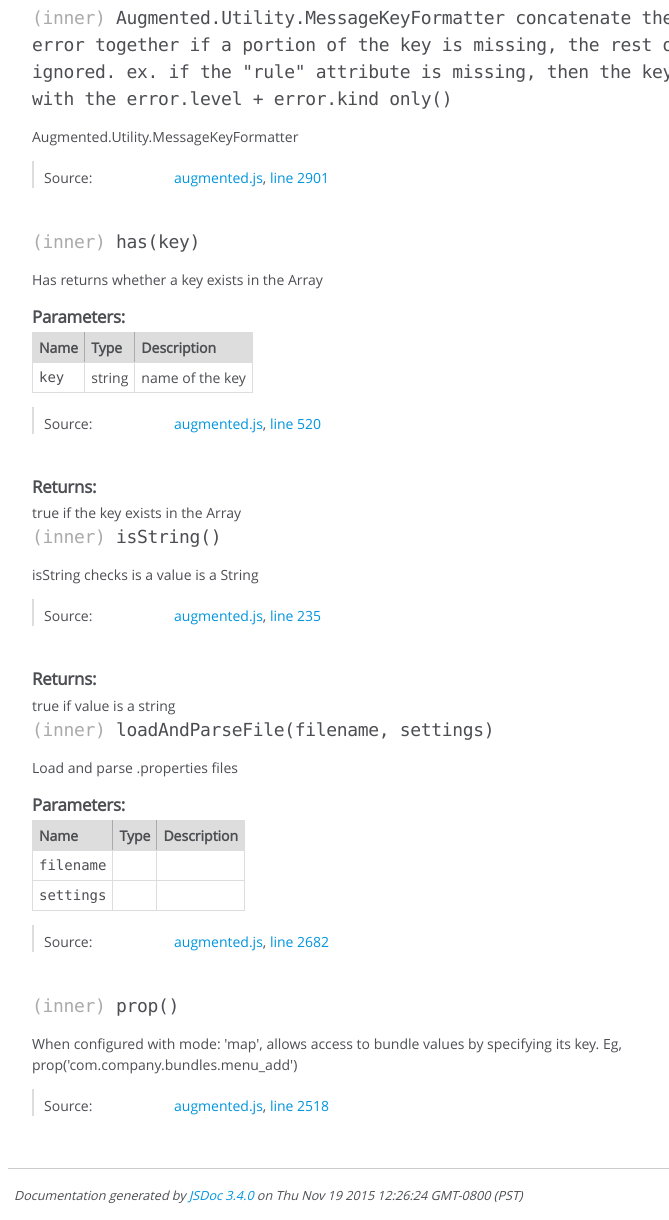
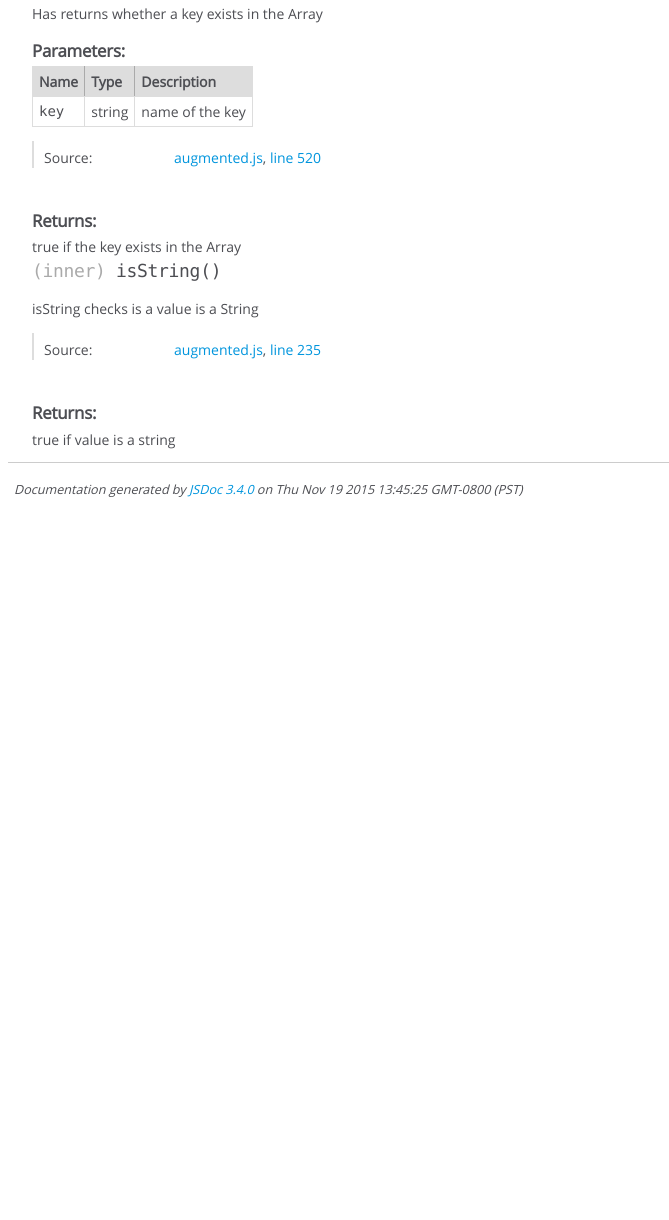
Before and after one commit to Augmentedjs/augmented, a plain HTML site: page src/main/webapp/jsdoc/module-Augmented.html in a window 1280 px wide. Shown: the part 1110-2330 px from the top of the page, without its empty margins (0-669 px from the left). After the commit the page ends 1623 px from the top, so only its background shows below. Drawn offline with Linux system fonts and the light colour scheme.

Commit message:
More jsdoc

```diff
--- a/src/main/webapp/jsdoc/module-Augmented.html
+++ b/src/main/webapp/jsdoc/module-Augmented.html
@@ -142,11 +142,6 @@
 
         <dl>
             <dt><a href="module-Augmented-abstractLogger.html">abstractLogger</a></dt>
-            <dd></dd>
-
-            <dt><a href="module-Augmented-Augmented.ValidationFramework%250AThe%2520Validation%2520Framework%2520Base%2520Wrapper%2520Class%250AProvides%2520abstraction%2520for%2520base%2520validation%2520build-in%2520library.html">Augmented.ValidationFramework
-The Validation Framework Base Wrapper Class
-Provides abstraction for base validation build-in library</a></dt>
             <dd></dd>
 
             <dt><a href="module-Augmented-i18nBase.html">i18nBase</a></dt>
@@ -352,92 +347,6 @@
 
 
         <h3 class="subsection-title">Methods</h3>
-
-
-
-
-
-
-    <h4 class="name" id="~Augmented.Utility.MessageKeyFormatterconcatenatethepiecesoftheerrortogetherifaportionofthekeyismissing,therestofthekeyisignored.ex.ifthe%22rule%22attributeismissing,thenthekeywillreturnwiththeerror.level+error.kindonly"><span class="type-signature">(inner) </span>Augmented.Utility.MessageKeyFormatter
-
-concatenate the pieces of the error together if a portion of the key is
-missing, the rest of the key is ignored. ex. if the "rule" attribute is
-missing, then the key will return with the error.level + error.kind only<span class="signature">()</span><span class="type-signature"></span></h4>
-
-
-
-
-
-<div class="description">
-    Augmented.Utility.MessageKeyFormatter
-</div>
-
-
-
-
-
-
-
-
-
-
-
-
-
-<dl class="details">
-
-
-
-
-
-
-
-
-
-
-
-
-
-
-
-
-
-
-
-
-
-
-
-
-
-
-    <dt class="tag-source">Source:</dt>
-    <dd class="tag-source"><ul class="dummy"><li>
-        <a href="augmented.js.html">augmented.js</a>, <a href="augmented.js.html#line2901">line 2901</a>
-    </li></ul></dd>
-
-
-
-
-
-
-
-</dl>
-
-
-
-
-
-
-
-
-
-
-
-
-
-
-
 
 
 
@@ -678,233 +587,6 @@
 
 
 
-    <h4 class="name" id="~loadAndParseFile"><span class="type-signature">(inner) </span>loadAndParseFile<span class="signature">(filename, settings)</span><span class="type-signature"></span></h4>
-
-
-
-
-
-<div class="description">
-    Load and parse .properties files
-</div>
-
-
-
-
-
-
-
-
-
-    <h5>Parameters:</h5>
-
-
-<table class="params">
-    <thead>
-    <tr>
-
-        <th>Name</th>
-
-
-        <th>Type</th>
-
-
-
-
-
-        <th class="last">Description</th>
-    </tr>
-    </thead>
-
-    <tbody>
-
-
-        <tr>
-
-                <td class="name"><code>filename</code></td>
-
-
-            <td class="type">
-
-            </td>
-
-
-
-
-
-            <td class="description last"></td>
-        </tr>
-
-
-
-        <tr>
-
-                <td class="name"><code>settings</code></td>
-
-
-            <td class="type">
-
-            </td>
-
-
-
-
-
-            <td class="description last"></td>
-        </tr>
-
-
-    </tbody>
-</table>
-
-
-
-
-
-
-<dl class="details">
-
-
-
-
-
-
-
-
-
-
-
-
-
-
-
-
-
-
-
-
-
-
-
-
-
-
-    <dt class="tag-source">Source:</dt>
-    <dd class="tag-source"><ul class="dummy"><li>
-        <a href="augmented.js.html">augmented.js</a>, <a href="augmented.js.html#line2682">line 2682</a>
-    </li></ul></dd>
-
-
-
-
-
-
-
-</dl>
-
-
-
-
-
-
-
-
-
-
-
-
-
-
-
-
-
-
-
-
-
-    <h4 class="name" id="~prop"><span class="type-signature">(inner) </span>prop<span class="signature">()</span><span class="type-signature"></span></h4>
-
-
-
-
-
-<div class="description">
-    When configured with mode: 'map', allows access to bundle values by
-specifying its key. Eg, prop('com.company.bundles.menu_add')
-</div>
-
-
-
-
-
-
-
-
-
-
-
-
-
-<dl class="details">
-
-
-
-
-
-
-
-
-
-
-
-
-
-
-
-
-
-
-
-
-
-
-
-
-
-
-    <dt class="tag-source">Source:</dt>
-    <dd class="tag-source"><ul class="dummy"><li>
-        <a href="augmented.js.html">augmented.js</a>, <a href="augmented.js.html#line2518">line 2518</a>
-    </li></ul></dd>
-
-
-
-
-
-
-
-</dl>
-
-
-
-
-
-
-
-
-
-
-
-
-
-
-
-
-
-
-
-
-
 
 </article>
 
@@ -916,15 +598,13 @@
 </div>
 
 <nav>
-    <h2><a href="index.html">Home</a></h2><h3>Modules</h3><ul><li><a href="module-Augmented.html">Augmented</a></li></ul><h3>Classes</h3><ul><li><a href="Augmented.Object.html">Object</a></li><li><a href="Augmented.Security.Context.html">Context</a></li><li><a href="Augmented.Utility.AugmentedMap.html">AugmentedMap</a></li><li><a href="module-Augmented-abstractLogger.html">abstractLogger</a></li><li><a href="module-Augmented-Augmented.ValidationFramework%250AThe%2520Validation%2520Framework%2520Base%2520Wrapper%2520Class%250AProvides%2520abstraction%2520for%2520base%2520validation%2520build-in%2520library.html">Augmented.ValidationFramework
-The Validation Framework Base Wrapper Class
-Provides abstraction for base validation build-in library</a></li><li><a href="module-Augmented-i18nBase.html">i18nBase</a></li></ul><h3>Namespaces</h3><ul><li><a href="Augmented.Logger.html">Logger</a></li><li><a href="Augmented.Security.html">Security</a></li><li><a href="Augmented.Utility.html">Utility</a></li></ul>
+    <h2><a href="index.html">Home</a></h2><h3>Modules</h3><ul><li><a href="module-Augmented.html">Augmented</a></li></ul><h3>Classes</h3><ul><li><a href="Augmented.Application.html">Application</a></li><li><a href="Augmented.Model.html">Model</a></li><li><a href="Augmented.Object.html">Object</a></li><li><a href="Augmented.Security.Context.html">Context</a></li><li><a href="Augmented.Utility.AsynchronousQueue.html">AsynchronousQueue</a></li><li><a href="Augmented.Utility.AugmentedMap.html">AugmentedMap</a></li><li><a href="Augmented.Utility.Stack.html">Stack</a></li><li><a href="Augmented.ValidationFramework.html">ValidationFramework</a></li><li><a href="module-Augmented-abstractLogger.html">abstractLogger</a></li><li><a href="module-Augmented-i18nBase.html">i18nBase</a></li></ul><h3>Namespaces</h3><ul><li><a href="Augmented.Logger.html">Logger</a></li><li><a href="Augmented.Security.html">Security</a></li><li><a href="Augmented.Utility.html">Utility</a></li></ul>
 </nav>
 
 <br class="clear">
 
 <footer>
-    Documentation generated by <a href="https://github.com/jsdoc3/jsdoc">JSDoc 3.4.0</a> on Thu Nov 19 2015 12:26:24 GMT-0800 (PST)
+    Documentation generated by <a href="https://github.com/jsdoc3/jsdoc">JSDoc 3.4.0</a> on Thu Nov 19 2015 13:45:25 GMT-0800 (PST)
 </footer>
 
 <script> prettyPrint(); </script>
```
Also changed, not shown: src/main/webapp/jsdoc/Augmented.Logger.html (+2 -4 lines), src/main/webapp/jsdoc/Augmented.Object.html (+2 -4 lines), src/main/webapp/jsdoc/Augmented.Security.Context.html (+2 -4 lines), src/main/webapp/jsdoc/Augmented.Security.html (+2 -4 lines), src/main/webapp/jsdoc/Augmented.Utility.AugmentedMap.html (+2 -4 lines), src/main/webapp/jsdoc/Augmented.Utility.html (+96 -6 lines), src/main/webapp/jsdoc/augmented.js.html (+14 -11 lines), src/main/webapp/jsdoc/index.html (+2 -4 lines), src/main/webapp/jsdoc/module-Augmented-abstractLogger.html (+2 -4 lines), src/main/webapp/jsdoc/module-Augmented-i18nBase.html (+2 -4 lines), src/main/webapp/scripts/core/augmented.js (+12 -7 lines).
